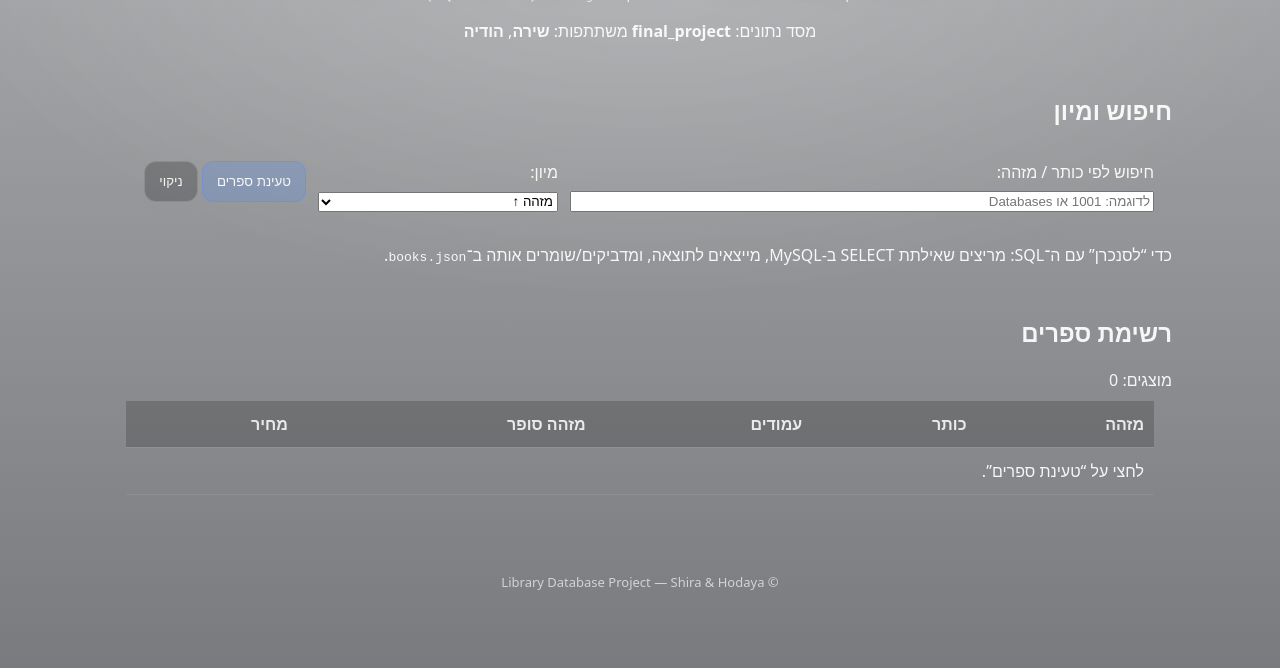
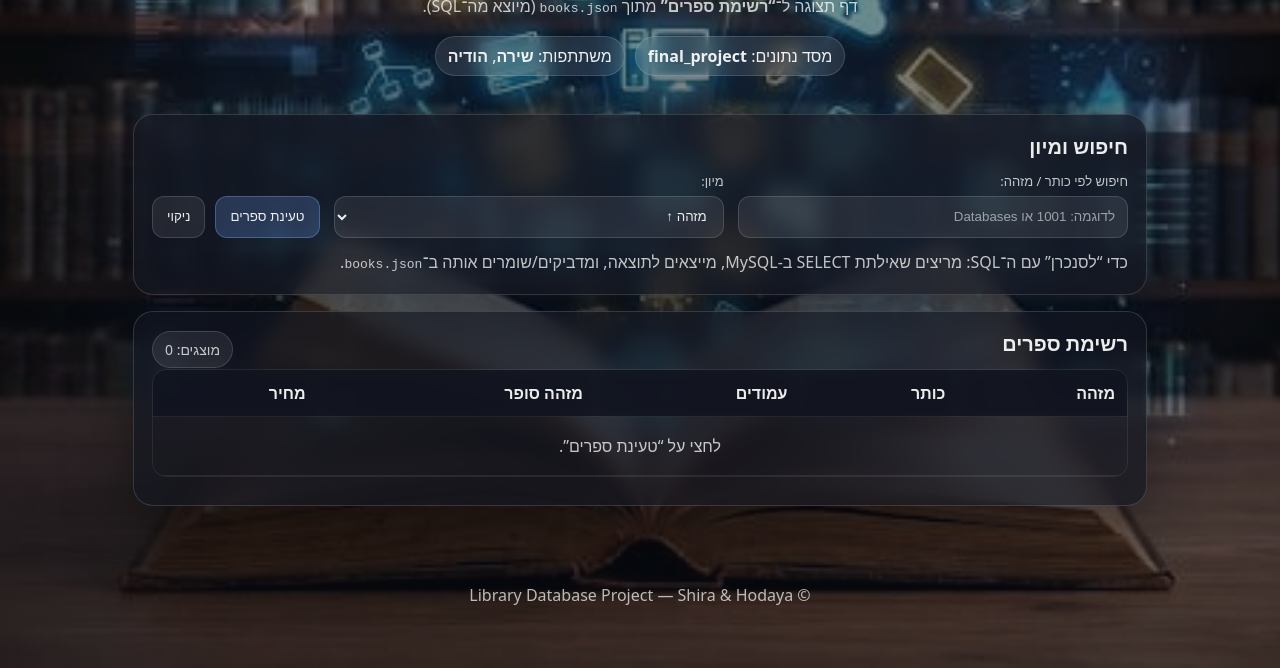
Before and after one commit to zykrysyrh-byte/final_project, a plain HTML site: page index.html in a window 1280 px wide. Shown: the part 132-800 px from the top of the page. Drawn offline with Linux system fonts and the light colour scheme.

Commit message:
Refactor CSS styles and variables for consistency
Updated CSS variables and styles for improved layout and design.

```diff
--- a/style.css
+++ b/style.css
@@ -1,202 +1,197 @@
 :root{
+  --glass: rgba(18, 22, 32, .68);
+  --glass2: rgba(18, 22, 32, .52);
+  --border: rgba(255,255,255,.14);
   --text: rgba(255,255,255,.92);
-  --muted: rgba(255,255,255,.72);
-  --glass: rgba(18, 24, 34, .62);
-  --glass2: rgba(18, 24, 34, .48);
-  --border: rgba(255,255,255,.14);
+  --muted: rgba(255,255,255,.75);
   --shadow: 0 20px 70px rgba(0,0,0,.45);
-  --radius: 18px;
+  --radius: 20px;
 }
 
 *{ box-sizing: border-box; }
-html, body{ height: 100%; }
+html, body{ height:100%; }
 
 body{
-  margin: 0;
+  margin:0;
   color: var(--text);
   font-family: system-ui, -apple-system, "Segoe UI", Arial;
   background:
-    linear-gradient(rgba(10,14,20,.35), rgba(10,14,20,.55)),
-    url("bg-book.jpg.jpeg");
+    linear-gradient(rgba(10,14,22,.45), rgba(10,14,22,.60)),
+    url("./bg-book.jpg");
   background-size: cover;
   background-position: center;
   background-attachment: fixed;
 }
 
-/* הופך את התמונה ליותר בהירה וקריאה (בלי “חשוך”) */
-body::before{
-  content:"";
-  position: fixed;
-  inset: 0;
-  background: radial-gradient(1200px 600px at 50% 10%, rgba(255,255,255,.20), transparent 60%);
-  pointer-events: none;
-  z-index: 0;
+.hero{
+  padding: 54px 18px 22px;
 }
-
-.hero, .container, .footer { position: relative; z-index: 1; }
-
-.hero{
-  padding: 46px 18px 18px;
+.hero__inner{
+  max-width: 1050px;
+  margin: 0 auto;
   text-align: center;
 }
-
-.hero__inner{
-  max-width: 980px;
-  margin: 0 auto;
-}
-
 h1{
   margin: 0 0 10px;
-  font-size: 42px;
-  letter-spacing: .2px;
-  text-shadow: 0 12px 40px rgba(0,0,0,.45);
+  font-size: clamp(28px, 4vw, 46px);
+  letter-spacing: .5px;
+  text-shadow: 0 10px 40px rgba(0,0,0,.45);
 }
-
 .subtitle{
-  margin: 0 auto 14px;
+  margin: 0 auto 16px;
   max-width: 820px;
   color: var(--muted);
-  line-height: 1.55;
+  line-height: 1.6;
 }
-
-.chips{
-  display: flex;
-  gap: 10px;
-  justify-content: center;
-  flex-wrap: wrap;
+.meta{
+  display:flex;
+  justify-content:center;
+  gap:10px;
+  flex-wrap:wrap;
 }
-
-.chip{
+.pill{
+  background: rgba(255,255,255,.10);
+  border: 1px solid var(--border);
   padding: 8px 12px;
-  border: 1px solid var(--border);
-  background: rgba(0,0,0,.18);
   border-radius: 999px;
-  font-size: 13px;
-  color: var(--muted);
-  backdrop-filter: blur(10px);
+  backdrop-filter: blur(8px);
 }
 
 .container{
-  max-width: 1100px;
+  max-width: 1050px;
   margin: 0 auto;
-  padding: 14px 18px 30px;
-  display: grid;
-  gap: 14px;
+  padding: 0 18px 44px;
 }
 
-.panel{
+.card{
+  background: var(--glass);
   border: 1px solid var(--border);
   border-radius: var(--radius);
-  background: linear-gradient(180deg, var(--glass), var(--glass2));
   box-shadow: var(--shadow);
-  backdrop-filter: blur(12px);
-  overflow: hidden;
+  backdrop-filter: blur(10px);
+  padding: 18px 18px;
+  margin: 16px 0;
 }
 
-.panel__head{
-  padding: 16px 18px 10px;
-  display: flex;
-  align-items: baseline;
-  justify-content: space-between;
-  gap: 12px;
-  border-bottom: 1px solid rgba(255,255,255,.08);
+.card__title{
+  margin: 0 0 12px;
+  font-size: 20px;
 }
 
-.panel__head h2{
-  margin: 0;
-  font-size: 18px;
-}
-
-.muted{ color: var(--muted); }
-.center{ text-align: center; }
-
 .controls{
-  padding: 14px 18px 16px;
-  display: grid;
-  grid-template-columns: 1fr 240px 180px;
-  gap: 12px;
-}
-
-@media (max-width: 900px){
-  .controls{ grid-template-columns: 1fr; }
+  display:flex;
+  gap: 14px;
+  flex-wrap: wrap;
+  align-items: end;
 }
 
 .field{
-  display: grid;
-  gap: 8px;
+  display:flex;
+  flex-direction: column;
+  gap: 6px;
+  min-width: 240px;
+  flex: 1;
+}
+.field span{
+  color: var(--muted);
+  font-size: 13px;
 }
 
-.field__label{
-  font-size: 13px;
-  color: var(--muted);
-}
-
-.input, .select{
-  width: 100%;
-  padding: 12px 12px;
+input, select{
+  height: 42px;
   border-radius: 12px;
-  border: 1px solid rgba(255,255,255,.16);
-  background: rgba(0,0,0,.22);
+  border: 1px solid var(--border);
+  background: rgba(255,255,255,.08);
   color: var(--text);
+  padding: 0 12px;
   outline: none;
 }
+input::placeholder{ color: rgba(255,255,255,.55); }
 
-.input::placeholder{ color: rgba(255,255,255,.55); }
-
-.buttons{
-  display: flex;
+.actions{
+  display:flex;
   gap: 10px;
-  align-items: end;
-  justify-content: flex-start;
+  align-items:center;
 }
 
 .btn{
-  padding: 12px 14px;
+  height: 42px;
+  padding: 0 14px;
   border-radius: 12px;
-  border: 1px solid rgba(255,255,255,.16);
-  background: rgba(0,0,0,.22);
+  border: 1px solid var(--border);
+  background: rgba(255,255,255,.08);
   color: var(--text);
   cursor: pointer;
 }
+.btn:hover{ background: rgba(255,255,255,.12); }
 
 .btn--primary{
-  background: rgba(80,140,255,.22);
-  border-color: rgba(80,140,255,.35);
+  background: rgba(120,170,255,.22);
+  border-color: rgba(120,170,255,.35);
+}
+.btn--primary:hover{
+  background: rgba(120,170,255,.28);
 }
 
-.btn:hover{ filter: brightness(1.08); }
+.hint{
+  margin: 12px 0 0;
+  color: var(--muted);
+  line-height: 1.6;
+}
 
-.status{
-  padding: 0 18px 16px;
+.card__head{
+  display:flex;
+  justify-content: space-between;
+  align-items:center;
+  gap: 10px;
+  flex-wrap:wrap;
+}
+.counter{
+  color: var(--muted);
+  font-size: 14px;
+  background: rgba(255,255,255,.08);
+  border: 1px solid var(--border);
+  padding: 8px 12px;
+  border-radius: 999px;
 }
 
 .tableWrap{
-  padding: 10px 18px 18px;
-  overflow: auto;
+  overflow:auto;
+  border-radius: 14px;
+  border: 1px solid rgba(255,255,255,.08);
 }
 
 .table{
-  width: 100%;
+  width:100%;
   border-collapse: collapse;
-  min-width: 720px;
+  min-width: 620px;
 }
-
 .table th, .table td{
-  padding: 12px 10px;
+  padding: 12px 12px;
   border-bottom: 1px solid rgba(255,255,255,.08);
   text-align: right;
   white-space: nowrap;
 }
+.table thead th{
+  position: sticky;
+  top: 0;
+  background: rgba(18,22,32,.85);
+  backdrop-filter: blur(8px);
+}
+.empty{
+  text-align:center !important;
+  color: var(--muted);
+  padding: 18px !important;
+}
 
-.table th{
-  color: rgba(255,255,255,.85);
-  font-weight: 600;
-  background: rgba(0,0,0,.18);
+.status{
+  margin-top: 10px;
+  color: var(--muted);
+  font-size: 14px;
 }
 
 .footer{
-  text-align: center;
-  padding: 14px 0 26px;
-  color: rgba(255,255,255,.65);
-  font-size: 13px;
+  padding: 18px;
+  text-align:center;
+  color: rgba(255,255,255,.70);
 }
```
